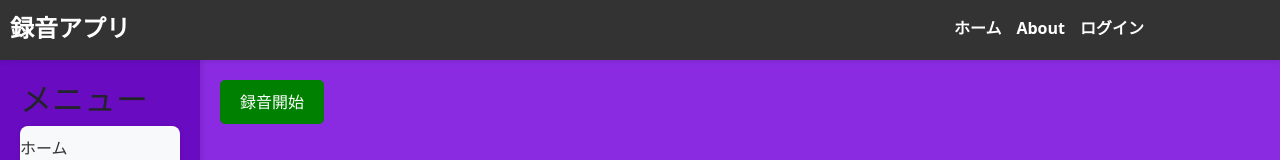
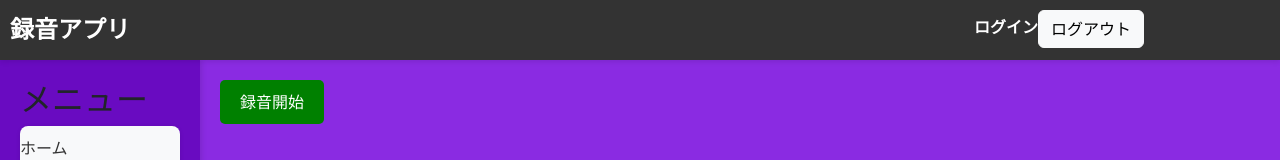
Before and after one commit to kervint1/GiikuHackathonVol.19, a React (Create React App) app in the folder frontend/: page / in a window 1280 px wide. Shown: the top 160 px of the page. Built offline with nearby package versions, Linux system fonts and the light colour scheme; no server answers.

Commit message:
ログアウト機能

```diff
--- a/frontend/src/components/Navbar.js
+++ b/frontend/src/components/Navbar.js
@@ -1,4 +1,5 @@
 import React, { useEffect, useState } from 'react';
+import { useNavigate } from 'react-router-dom';
 
 function Navbar() {
   const [username, setUsername] = useState(null);
@@ -23,15 +24,20 @@ function Navbar() {
         .catch((error) => console.error('ユーザー情報取得失敗:', error));
     }
   }, []);
+  const navigate = useNavigate();
+
+  const handleLogout = () => {
+    localStorage.removeItem('token'); // トークンを削除
+    navigate('/login'); // ログイン画面にリダイレクト
+  };
 
   return (
     <header className='navbar'>
       <div className='navbar-container'>
         <a className='navbar-logo'>録音アプリ</a>
         <nav className='navbar-links'>
-          <a href="/">ホーム</a>
-          <a href="/about">About</a>
-          {username ? <span>こんにちは, {username}</span> : <a href="/login">ログイン</a>}
+          {username ? <span>こんにちは, {username}　</span> : <a href="/login">ログイン</a>}
+          <button onClick={handleLogout} className="btn btn-light">ログアウト</button>
         </nav>
       </div>
     </header>
```
